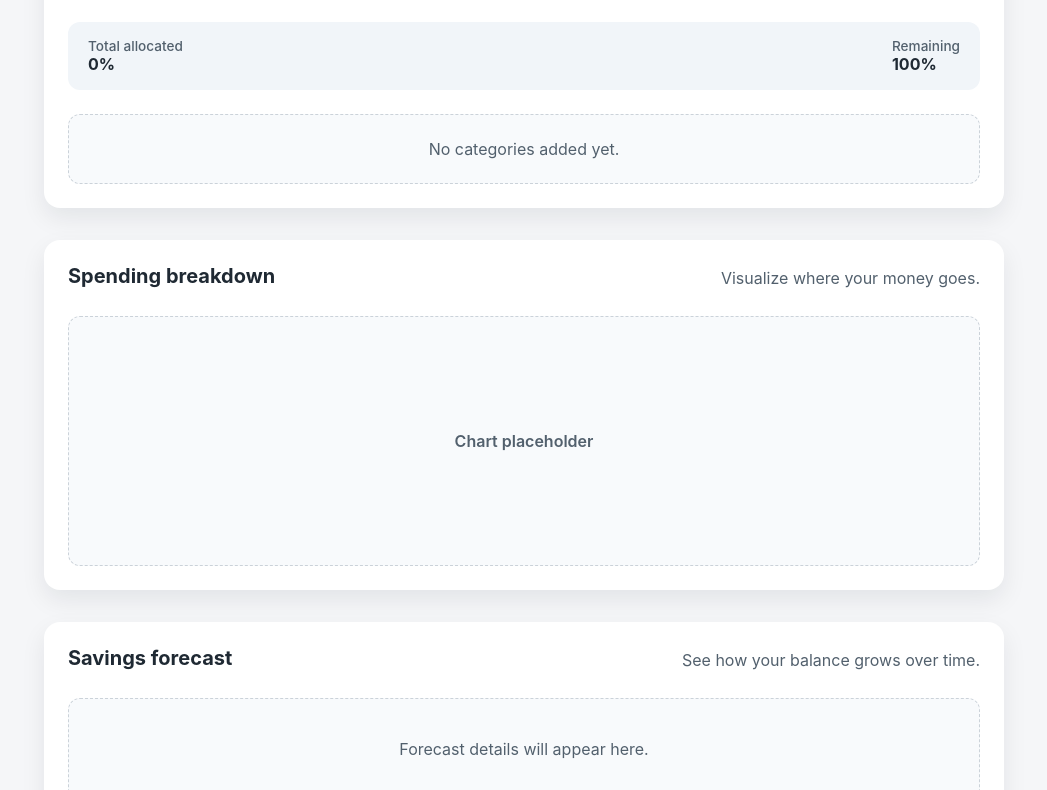
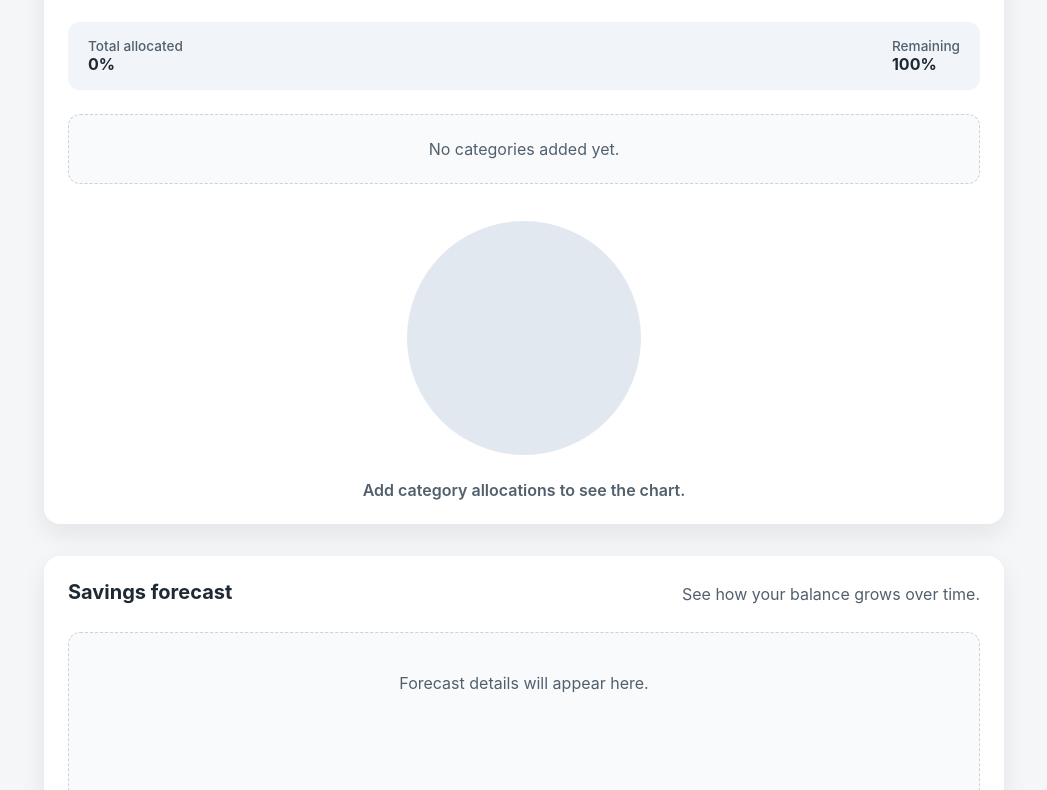
Before and after one commit to MorkovnySok/budget-planner, an Angular app: page / in a window 1280 px wide. Shown: the part 519-1309 px from the top of the page, without its empty margins (116-1163 px from the left). Built offline with nearby package versions, Linux system fonts and the light colour scheme.

Commit message:
Add category allocation pie chart

```diff
--- a/src/app/app.component.html
+++ b/src/app/app.component.html
@@ -104,15 +104,27 @@
         </button>
       </div>
     </div>
-  </section>
-
-  <section class="calculator__section calculator__chart" aria-labelledby="chart-title">
-    <div class="section__header">
-      <h2 id="chart-title">Spending breakdown</h2>
-      <p>Visualize where your money goes.</p>
-    </div>
-    <div class="chart-container" aria-hidden="true">
-      <span>Chart placeholder</span>
+    <div class="category-chart">
+      <div class="category-chart__visual">
+        <svg viewBox="0 0 120 120" role="img" aria-label="Category allocation pie chart">
+          <circle cx="60" cy="60" r="54" class="category-chart__base"></circle>
+          <ng-container *ngFor="let slice of pieSlices">
+            <path [attr.d]="slice.path" [attr.fill]="slice.color"></path>
+          </ng-container>
+        </svg>
+        <p class="category-chart__empty" *ngIf="pieSlices.length === 0">
+          Add category allocations to see the chart.
+        </p>
+      </div>
+      <ul class="category-chart__legend" *ngIf="pieSlices.length > 0">
+        <li *ngFor="let slice of pieSlices">
+          <span class="category-chart__swatch" [style.background-color]="slice.color"></span>
+          <div>
+            <span class="category-chart__name">{{ slice.name }}</span>
+            <span class="category-chart__meta">{{ slice.percentage | number: '1.0-2' }}%</span>
+          </div>
+        </li>
+      </ul>
     </div>
   </section>
 
--- a/src/app/app.component.scss
+++ b/src/app/app.component.scss
@@ -103,7 +103,6 @@
 }
 
 .category-list,
-.chart-container,
 .forecast-container {
   border-radius: 12px;
   border: 1px dashed #cbd2d9;
@@ -190,15 +189,75 @@
   box-shadow: 0 8px 16px rgba(148, 163, 184, 0.35);
 }
 
-.chart-container {
-  min-height: 200px;
-  display: grid;
-  place-items: center;
+.forecast-container {
+  min-height: 120px;
+}
+
+.category-chart {
+  display: flex;
+  gap: 2rem;
+  flex-wrap: wrap;
+  align-items: center;
+  justify-content: space-between;
+}
+
+.category-chart__visual {
+  display: flex;
+  flex-direction: column;
+  align-items: center;
+  gap: 0.75rem;
+  flex: 1 1 240px;
+}
+
+.category-chart__visual svg {
+  width: 100%;
+  max-width: 260px;
+  height: auto;
+}
+
+.category-chart__base {
+  fill: #e2e8f0;
+}
+
+.category-chart__empty {
+  margin: 0;
+  color: #52606d;
   font-weight: 600;
 }
 
-.forecast-container {
-  min-height: 120px;
+.category-chart__legend {
+  list-style: none;
+  padding: 0;
+  margin: 0;
+  display: grid;
+  gap: 0.75rem;
+  flex: 1 1 240px;
+  text-align: left;
+}
+
+.category-chart__legend li {
+  display: flex;
+  gap: 0.75rem;
+  align-items: center;
+}
+
+.category-chart__swatch {
+  width: 16px;
+  height: 16px;
+  border-radius: 4px;
+  flex-shrink: 0;
+}
+
+.category-chart__name {
+  display: block;
+  font-weight: 600;
+  color: #1f2933;
+}
+
+.category-chart__meta {
+  display: block;
+  font-size: 0.85rem;
+  color: #52606d;
 }
 
 @media (max-width: 720px) {
--- a/src/app/app.component.ts
+++ b/src/app/app.component.ts
@@ -7,6 +7,13 @@ interface Category {
   percentage: number;
   amount: number;
   isSavings: boolean;
+}
+
+interface PieSlice {
+  name: string;
+  percentage: number;
+  color: string;
+  path: string;
 }
 
 @Component({
@@ -20,6 +27,7 @@ export class AppComponent {
   categories: Category[] = [];
   allocationClamped = false;
   needsIncomeWarning = false;
+  private readonly chartColors = ['#2563eb', '#f97316', '#14b8a6', '#a855f7', '#facc15', '#10b981'];
 
   get totalPercentage(): number {
     return this.categories.reduce((total, category) => total + category.percentage, 0);
@@ -27,6 +35,29 @@ export class AppComponent {
 
   get remainingPercentage(): number {
     return Math.max(0, 100 - this.totalPercentage);
+  }
+
+  get pieSlices(): PieSlice[] {
+    const total = this.totalPercentage;
+    if (total <= 0) {
+      return [];
+    }
+
+    let startAngle = 0;
+    return this.categories
+      .filter((category) => category.percentage > 0)
+      .map((category, index) => {
+        const angle = (category.percentage / total) * 360;
+        const endAngle = startAngle + angle;
+        const slice: PieSlice = {
+          name: category.name || `Category ${index + 1}`,
+          percentage: category.percentage,
+          color: this.chartColors[index % this.chartColors.length],
+          path: this.describeArc(60, 60, 54, startAngle, endAngle)
+        };
+        startAngle = endAngle;
+        return slice;
+      });
   }
 
   addCategory(): void {
@@ -126,4 +157,39 @@ export class AppComponent {
   private roundPercentage(value: number): number {
     return Math.round(value * 100) / 100;
   }
+
+  private polarToCartesian(centerX: number, centerY: number, radius: number, angleInDegrees: number) {
+    const angleInRadians = ((angleInDegrees - 90) * Math.PI) / 180;
+    return {
+      x: centerX + radius * Math.cos(angleInRadians),
+      y: centerY + radius * Math.sin(angleInRadians)
+    };
+  }
+
+  private describeArc(
+    centerX: number,
+    centerY: number,
+    radius: number,
+    startAngle: number,
+    endAngle: number
+  ): string {
+    if (endAngle - startAngle >= 360) {
+      const diameter = radius * 2;
+      return [
+        `M ${centerX} ${centerY}`,
+        `m ${-radius} 0`,
+        `a ${radius} ${radius} 0 1 0 ${diameter} 0`,
+        `a ${radius} ${radius} 0 1 0 ${-diameter} 0`
+      ].join(' ');
+    }
+    const start = this.polarToCartesian(centerX, centerY, radius, endAngle);
+    const end = this.polarToCartesian(centerX, centerY, radius, startAngle);
+    const largeArcFlag = endAngle - startAngle <= 180 ? '0' : '1';
+    return [
+      `M ${centerX} ${centerY}`,
+      `L ${start.x} ${start.y}`,
+      `A ${radius} ${radius} 0 ${largeArcFlag} 0 ${end.x} ${end.y}`,
+      'Z'
+    ].join(' ');
+  }
 }
```
